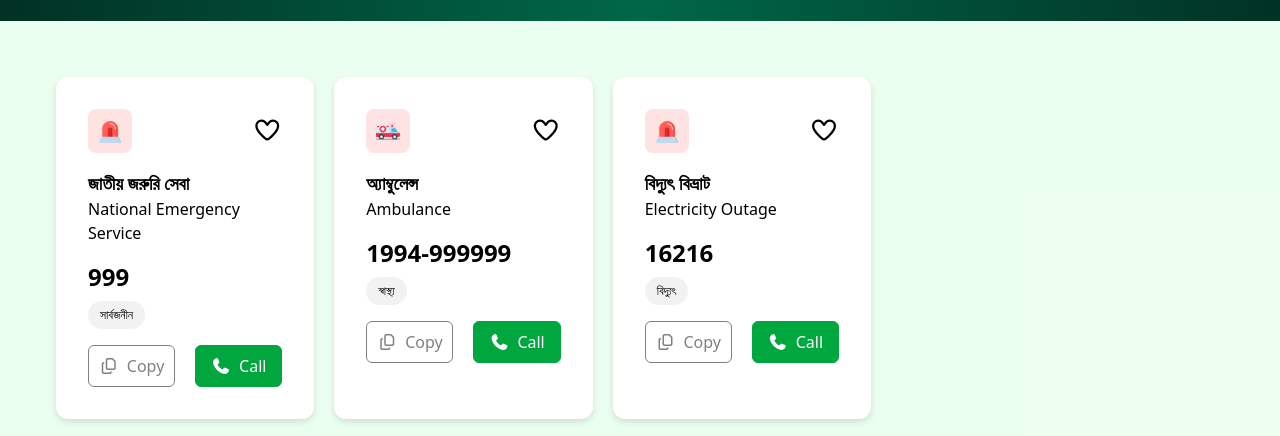
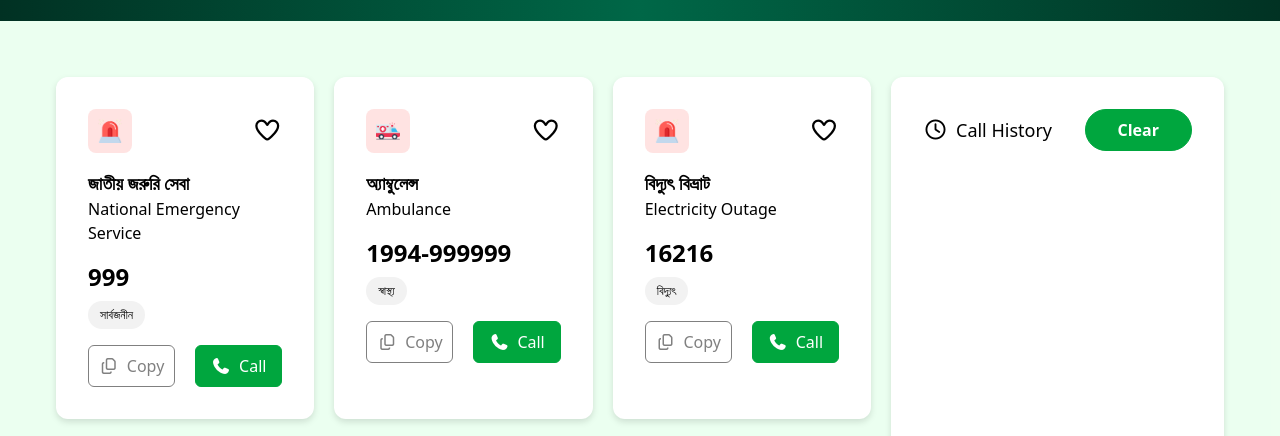
Before and after one commit to SakibHossain3538/assignment-05, a plain HTML site: page index.html in a window 1280 px wide. Shown: the part 319-755 px from the top of the page. Drawn offline with nearby package versions, Linux system fonts and the light colour scheme; a script that the page names is missing; a web font is replaced by a local one.

Commit message:
History commit

```diff
--- a/index.html
+++ b/index.html
@@ -564,4 +564,75 @@
             </button>
           </div>
           </div>
+          </div>
+              <!-- Row 4 - History -->
+      <div class="min-h-full bg-white rounded-xl p-8 drop-shadow-md space-y-5">
+        <!-- History Title -->
+        <div class="flex items-center justify-between">
+          <div class="flex items-center gap-2">
+            <i class="fa-regular fa-clock text-xl"></i>
+            <p class="text-lg font-medium">Call History</p>
+          </div>
+          <button
+            id="clear-call-history"
+            class="px-8 py-2 rounded-4xl bg-[#00a63e] text-white font-semibold border border-[#00a63e] cursor-pointer hover:bg-transparent hover:text-[#00a63e] transition-colors duration-500 ease-in-out"
+          >
+            Clear
+          </button>
+        </div>
+
+        <!-- Call History -->
+        <div id="call-history-container" class="space-y-3">
+          <!-- <div
+            class="flex items-center justify-between p-4 bg-[#f9f9f9] rounded-lg"
+          >
+            <div class="space-y-2">
+              <p>জাতীয় জরুরি সেবা</p>
+              <p>999</p>
+            </div>
+            <p>11:36:58 AM</p>
+          </div>
+
+          <div
+            class="flex items-center justify-between p-4 bg-[#f9f9f9] rounded-lg"
+          >
+            <div class="space-y-2">
+              <p>অ্যাম্বুলেন্স</p>
+              <p>1994-999999</p>
+            </div>
+            <p>11:36:58 AM</p>
+          </div>
+
+          <div
+            class="flex items-center justify-between p-4 bg-[#f9f9f9] rounded-lg"
+          >
+            <div class="space-y-2">
+              <p>পুলিশ</p>
+              <p>999</p>
+            </div>
+            <p>11:36:58 AM</p>
+          </div>
+
+          <div
+            class="flex items-center justify-between p-4 bg-[#f9f9f9] rounded-lg"
+          >
+            <div class="space-y-2">
+              <p>জাতীয় জরুরি সেবা</p>
+              <p>999</p>
+            </div>
+            <p>11:36:58 AM</p>
+          </div>
+
+          <div
+            class="flex items-center justify-between p-4 bg-[#f9f9f9] rounded-lg"
+          >
+            <div class="space-y-2">
+              <p>জাতীয় জরুরি সেবা</p>
+              <p>999</p>
+            </div>
+            <p>11:36:58 AM</p>
+          </div> -->
+        </div>
         </main>
+        </body>
+       </html>
```
